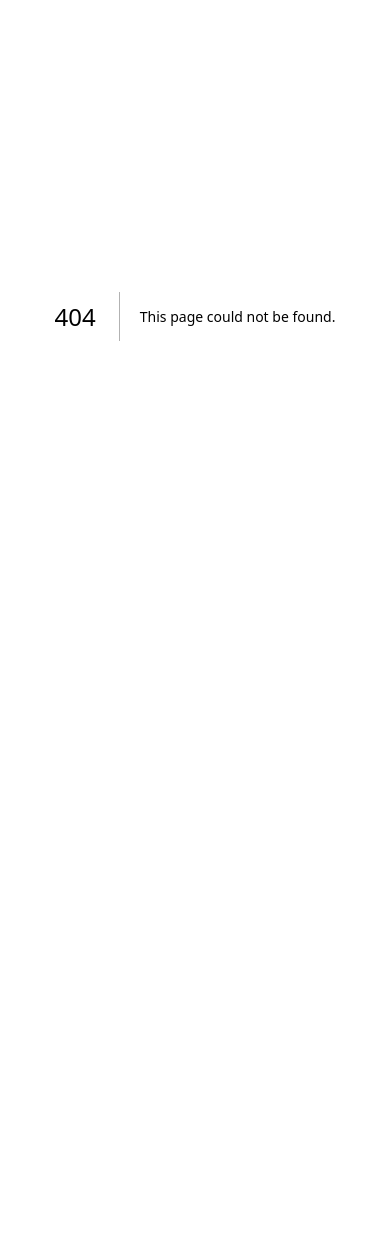
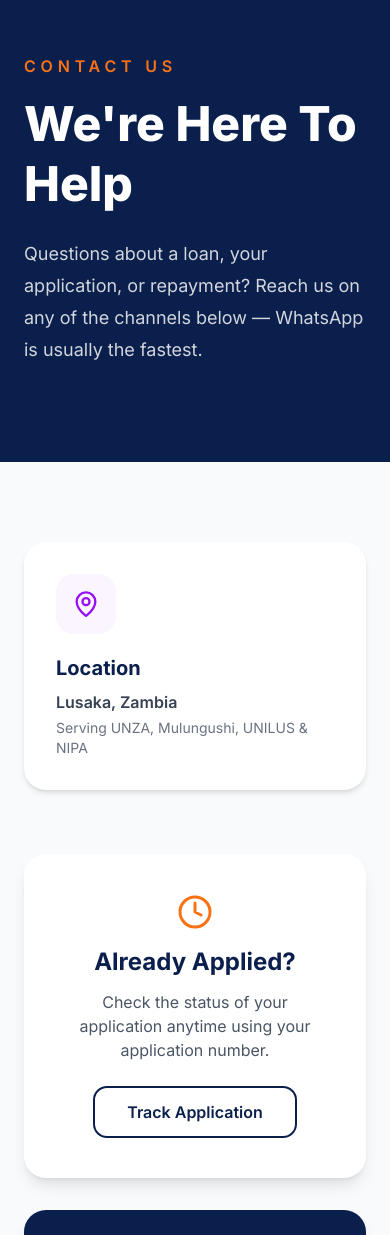
Before and after one commit to iptaelor-ui/sonkhela-loan-system, a Next.js app: page /contact in a window 390 px wide. Before the commit this address had no page. Shown: the part 106-1341 px from the top of the page. Before the commit the page ends 844 px from the top, so only its background shows below. Built offline with nearby package versions, Linux system fonts and the light colour scheme; no server answers; the database is empty.

Commit message:
Create Contact Page for Sonkhela Soft Loans
This page provides contact information for Sonkhela Soft Loans, including WhatsApp, phone, email, and location. It also includes sections for tracking applications and applying for loans.

```diff
--- /dev/null
+++ b/app/contact/page.tsx
@@ -0,0 +1,155 @@
+import Link from "next/link";
+import { Phone, Mail, MapPin, MessageCircle, Clock } from "lucide-react";
+import { createClient } from "@supabase/supabase-js";
+
+export const revalidate = 3600; // refresh business details every hour
+
+export const metadata = {
+  title: "Contact Us — Sonkhela Soft Loans",
+  description:
+    "Get in touch with Sonkhela Soft Loans in Lusaka, Zambia — by phone, WhatsApp, or email.",
+};
+
+async function getBusiness() {
+  try {
+    const supabase = createClient(
+      process.env.NEXT_PUBLIC_SUPABASE_URL!,
+      process.env.NEXT_PUBLIC_SUPABASE_ANON_KEY!
+    );
+    const { data } = await supabase
+      .from("business")
+      .select("name,phone,email,address")
+      .eq("id", 1)
+      .single();
+    return data;
+  } catch {
+    return null;
+  }
+}
+
+export default async function ContactPage() {
+  const biz = await getBusiness();
+  const phone = biz?.phone || "";
+  const email = biz?.email || "";
+  const address = biz?.address || "Lusaka, Zambia";
+  const waNumber = phone.replace(/[^0-9]/g, "").replace(/^0/, "260");
+
+  return (
+    <main className="min-h-screen bg-[#F8FAFC]">
+      {/* Hero */}
+      <section className="bg-[#0B1F4D] pb-24 pt-40 text-white">
+        <div className="mx-auto max-w-7xl px-6">
+          <p className="font-semibold uppercase tracking-[0.3em] text-[#F97316]">
+            CONTACT US
+          </p>
+          <h1 className="mt-4 max-w-3xl text-5xl font-extrabold leading-tight">
+            We&apos;re Here To Help
+          </h1>
+          <p className="mt-6 max-w-2xl text-lg leading-8 text-gray-300">
+            Questions about a loan, your application, or repayment? Reach us on
+            any of the channels below — WhatsApp is usually the fastest.
+          </p>
+        </div>
+      </section>
+
+      {/* Contact cards */}
+      <section className="py-20">
+        <div className="mx-auto max-w-7xl px-6">
+          <div className="grid gap-8 md:grid-cols-2 lg:grid-cols-4">
+            {phone && (
+              <a
+                href={`https://wa.me/${waNumber}`}
+                target="_blank"
+                rel="noreferrer"
+                className="rounded-3xl bg-white p-8 shadow-md transition hover:-translate-y-1 hover:shadow-xl"
+              >
+                <div className="mb-5 inline-flex rounded-2xl bg-green-50 p-4">
+                  <MessageCircle size={28} className="text-green-600" />
+                </div>
+                <h3 className="text-xl font-bold text-[#0B1F4D]">WhatsApp</h3>
+                <p className="mt-2 font-semibold text-gray-700">{phone}</p>
+                <p className="mt-1 text-sm text-gray-500">
+                  Fastest response — tap to chat
+                </p>
+              </a>
+            )}
+
+            {phone && (
+              <a
+                href={`tel:${phone}`}
+                className="rounded-3xl bg-white p-8 shadow-md transition hover:-translate-y-1 hover:shadow-xl"
+              >
+                <div className="mb-5 inline-flex rounded-2xl bg-[#FFF4EC] p-4">
+                  <Phone size={28} className="text-[#F97316]" />
+                </div>
+                <h3 className="text-xl font-bold text-[#0B1F4D]">Call Us</h3>
+                <p className="mt-2 font-semibold text-gray-700">{phone}</p>
+                <p className="mt-1 text-sm text-gray-500">Mon–Sat</p>
+              </a>
+            )}
+
+            {email && (
+              <a
+                href={`mailto:${email}`}
+                className="rounded-3xl bg-white p-8 shadow-md transition hover:-translate-y-1 hover:shadow-xl"
+              >
+                <div className="mb-5 inline-flex rounded-2xl bg-blue-50 p-4">
+                  <Mail size={28} className="text-blue-600" />
+                </div>
+                <h3 className="text-xl font-bold text-[#0B1F4D]">Email</h3>
+                <p className="mt-2 break-all font-semibold text-gray-700">
+                  {email}
+                </p>
+                <p className="mt-1 text-sm text-gray-500">
+                  Replies within 24 hours
+                </p>
+              </a>
+            )}
+
+            <div className="rounded-3xl bg-white p-8 shadow-md">
+              <div className="mb-5 inline-flex rounded-2xl bg-purple-50 p-4">
+                <MapPin size={28} className="text-purple-600" />
+              </div>
+              <h3 className="text-xl font-bold text-[#0B1F4D]">Location</h3>
+              <p className="mt-2 font-semibold text-gray-700">{address}</p>
+              <p className="mt-1 text-sm text-gray-500">
+                Serving UNZA, Mulungushi, UNILUS & NIPA
+              </p>
+            </div>
+          </div>
+
+          {/* Track + apply shortcuts */}
+          <div className="mt-16 grid gap-8 md:grid-cols-2">
+            <div className="rounded-3xl bg-white p-10 text-center shadow-lg">
+              <Clock size={36} className="mx-auto text-[#F97316]" />
+              <h3 className="mt-4 text-2xl font-bold text-[#0B1F4D]">
+                Already Applied?
+              </h3>
+              <p className="mt-3 text-gray-600">
+                Check the status of your application anytime using your
+                application number.
+              </p>
+              <Link href="/track">
+                <button className="mt-6 rounded-xl border-2 border-[#0B1F4D] px-8 py-3 font-semibold text-[#0B1F4D] transition hover:bg-[#0B1F4D] hover:text-white">
+                  Track Application
+                </button>
+              </Link>
+            </div>
+            <div className="rounded-3xl bg-[#0B1F4D] p-10 text-center text-white shadow-lg">
+              <h3 className="mt-2 text-2xl font-bold">Ready To Apply?</h3>
+              <p className="mt-3 text-gray-300">
+                Apply online in under 5 minutes with your NRC and a valuable
+                item as collateral.
+              </p>
+              <Link href="/apply?loan=collateral">
+                <button className="mt-6 rounded-xl bg-[#F97316] px-8 py-3 font-semibold text-white transition hover:bg-[#EA580C]">
+                  Apply Now
+                </button>
+              </Link>
+            </div>
+          </div>
+        </div>
+      </section>
+    </main>
+  );
+}
```
